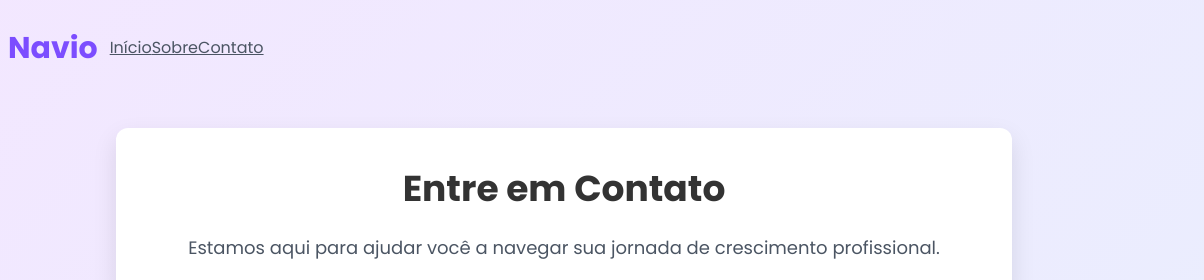
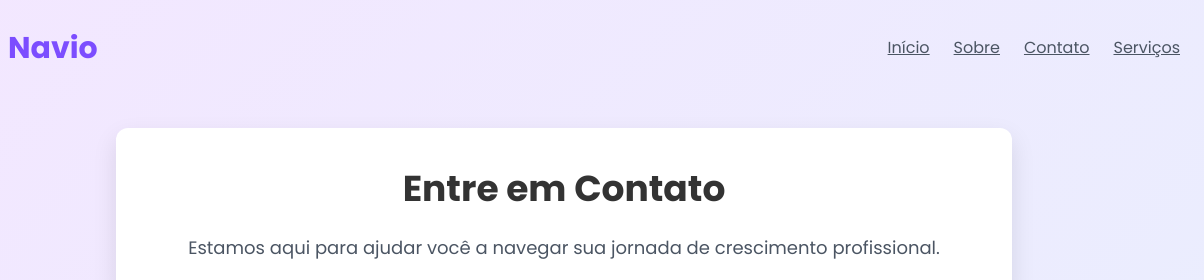
Before and after one commit to kewynlong/Projeto-Hackteen-Etec, a plain HTML site: page contact.html in a window 1280 px wide. Shown: the top 280 px of the page, 76-1280 px from the left. Drawn offline with Linux system fonts and the light colour scheme.

Commit message:
contact.html

```diff
--- a/contact.html
+++ b/contact.html
@@ -18,12 +18,12 @@
                     </svg>
                 </div>
                 <h1 class="text-3xl font-bold text-primary">Navio</h1>
-                 <nav class="flex items-center space-x-6">
+            </div>
+            <nav class="flex items-center gap-6">
     <a href="index.html" class="text-gray-600 hover:text-blue-600">Início</a>
     <a href="about.html" class="text-gray-600 hover:text-blue-600">Sobre</a>
     <a href="contact.html" class="text-gray-600 hover:text-blue-600">Contato</a>
-  </nav>
-            </div>
+    <a href="services.html" class="text-gray-600 hover text-blue-600">Serviços</a>
         </header>
 
         <!-- Main Content -->
```
